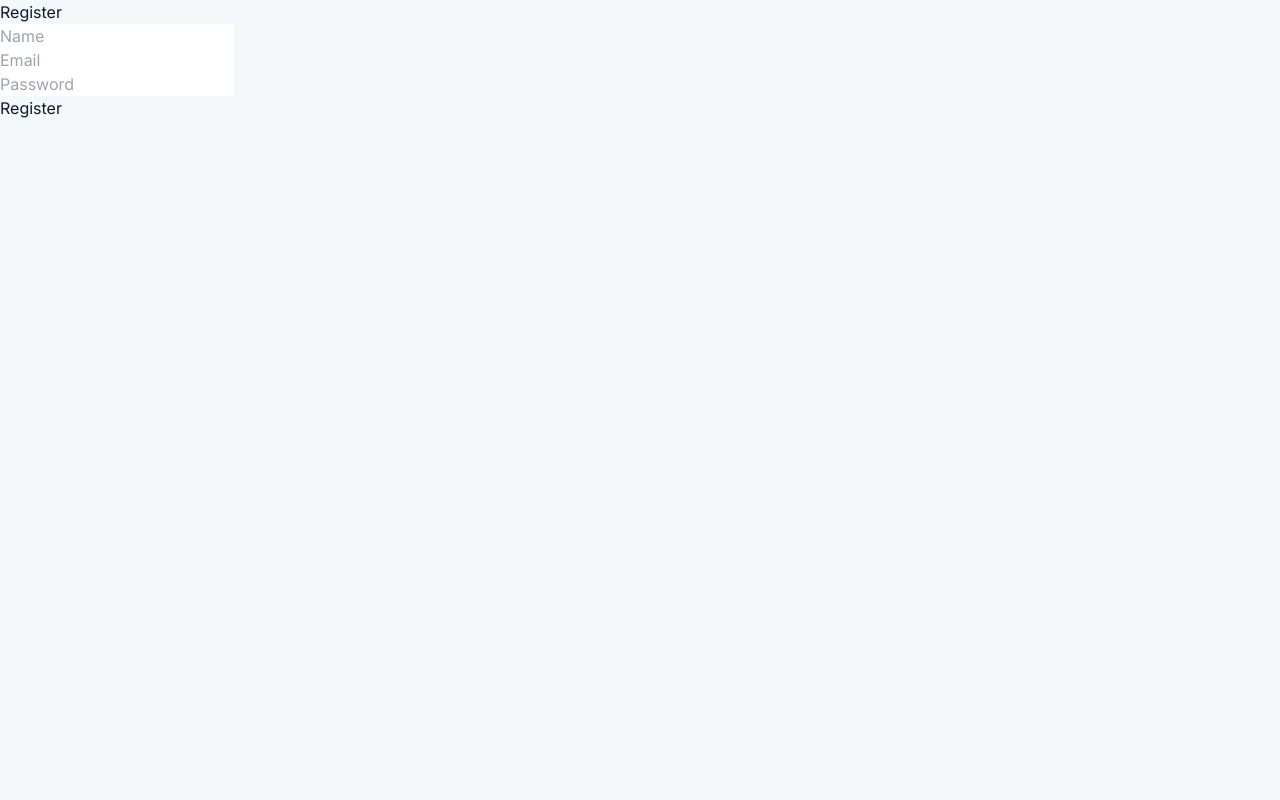
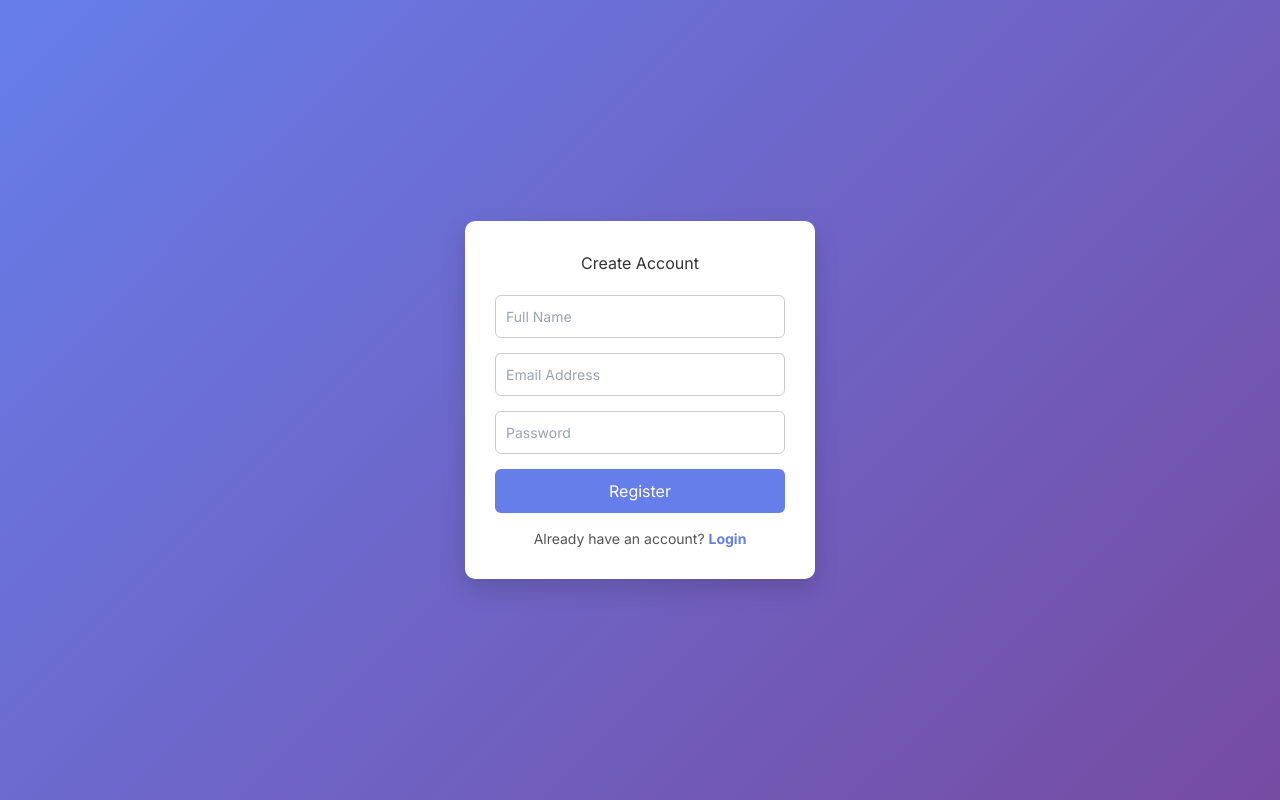
Before and after one commit to Sandeepchary-Vinjamoori/car-pool, a React (Create React App) app in the folder frontend/my-app/: page /register in a window 1280 px wide. Built offline with nearby package versions, Linux system fonts and the light colour scheme.

Commit message:
styled login and register pages

```diff
--- a/frontend/my-app/src/pages/Login.js
+++ b/frontend/my-app/src/pages/Login.js
@@ -9,35 +9,124 @@ function Login() {
 
   const handleSubmit = async (e) => {
     e.preventDefault();
+    try {
+      const res = await axios.post("/api/auth/login", { email, password });
+      const token = res.data?.token;
 
-    try {
-      const res = await axios.post("/api/auth/login", {
-        email,
-        password,
-      });
-      const token = res.data?.token;
       if (token) {
         localStorage.setItem("token", token);
         navigate("/dashboard");
         return;
       }
-      alert(res.data?.message || "Unexpected response from server");
+      alert(res.data?.message || "Unexpected response");
     } catch (err) {
-      console.error(err.response?.data);
-      alert(err.response?.data?.message || err.message || "Error logging in");
+      alert(err.response?.data?.message || "Login failed");
     }
   };
 
   return (
-    <div>
-      <h2>Login</h2>
-      <form onSubmit={handleSubmit}>
-        <input type="email" placeholder="Email" value={email} onChange={e => setEmail(e.target.value)} /><br/>
-        <input type="password" placeholder="Password" value={password} onChange={e => setPassword(e.target.value)} /><br/>
-        <button type="submit">Login</button>
-      </form>
+    <div style={styles.page}>
+      <div style={styles.card}>
+        <h2 style={styles.title}>Welcome Back</h2>
+        <p style={styles.subtitle}>Login to your account</p>
+
+        <form onSubmit={handleSubmit} style={styles.form}>
+          <input
+            type="email"
+            placeholder="Email"
+            value={email}
+            onChange={(e) => setEmail(e.target.value)}
+            style={styles.input}
+            required
+          />
+
+          <input
+            type="password"
+            placeholder="Password"
+            value={password}
+            onChange={(e) => setPassword(e.target.value)}
+            style={styles.input}
+            required
+          />
+
+          <button type="submit" style={styles.button}>
+            Login
+          </button>
+        </form>
+
+        {/* Register Link */}
+        <p style={styles.registerText}>
+          No account?{" "}
+          <span
+            style={styles.registerLink}
+            onClick={() => navigate("/register")}
+          >
+            Register
+          </span>
+        </p>
+      </div>
     </div>
   );
 }
 
+const styles = {
+  page: {
+    height: "100vh",
+    display: "flex",
+    justifyContent: "center",
+    alignItems: "center",
+    background: "linear-gradient(135deg, #667eea, #764ba2)",
+  },
+  card: {
+    background: "#fff",
+    padding: "2.5rem",
+    borderRadius: "12px",
+    width: "350px",
+    boxShadow: "0 10px 30px rgba(0,0,0,0.15)",
+    textAlign: "center",
+  },
+  title: {
+    marginBottom: "0.5rem",
+    fontSize: "1.8rem",
+    color: "#333",
+  },
+  subtitle: {
+    marginBottom: "1.5rem",
+    fontSize: "0.9rem",
+    color: "#777",
+  },
+  form: {
+    display: "flex",
+    flexDirection: "column",
+    gap: "1rem",
+  },
+  input: {
+    padding: "0.75rem",
+    borderRadius: "6px",
+    border: "1px solid #ccc",
+    fontSize: "0.95rem",
+  },
+  button: {
+    marginTop: "0.5rem",
+    padding: "0.75rem",
+    background: "#667eea",
+    color: "#fff",
+    border: "none",
+    borderRadius: "6px",
+    fontSize: "1rem",
+    cursor: "pointer",
+  },
+  registerText: {
+    marginTop: "1.5rem",
+    fontSize: "0.9rem",
+    color: "#555",
+  },
+  registerLink: {
+    color: "#667eea",
+    fontWeight: "600",
+    cursor: "pointer",
+    textDecoration: "underline",
+  },
+};
+
 export default Login;
--- a/frontend/my-app/src/pages/Register.js
+++ b/frontend/my-app/src/pages/Register.js
@@ -6,7 +6,7 @@ function Register() {
   const [name, setName] = useState("");
   const [email, setEmail] = useState("");
   const [password, setPassword] = useState("");
-  const navigate = useNavigate(); // add navigate
+  const navigate = useNavigate();
 
   const handleSubmit = async (e) => {
     e.preventDefault();
@@ -17,29 +17,125 @@ function Register() {
         email,
         password,
       });
+
       if (res.status === 201) {
         navigate("/login");
         return;
       }
+
       alert(res.data?.message || "Unexpected response from server");
     } catch (err) {
-      const msg = err.response?.data?.message || err.message || "Error registering user";
+      const msg =
+        err.response?.data?.message ||
+        err.message ||
+        "Error registering user";
       const details = err.response?.data?.details;
       alert(details ? `${msg}: ${details}` : msg);
     }
   };
 
   return (
-    <div>
-      <h2>Register</h2>
-      <form onSubmit={handleSubmit}>
-        <input type="text" placeholder="Name" value={name} onChange={e => setName(e.target.value)} /><br/>
-        <input type="email" placeholder="Email" value={email} onChange={e => setEmail(e.target.value)} /><br/>
-        <input type="password" placeholder="Password" value={password} onChange={e => setPassword(e.target.value)} /><br/>
-        <button type="submit">Register</button>
-      </form>
+    <div style={styles.container}>
+      <div style={styles.card}>
+        <h2 style={styles.title}>Create Account</h2>
+
+        <form onSubmit={handleSubmit}>
+          <input
+            type="text"
+            placeholder="Full Name"
+            value={name}
+            onChange={(e) => setName(e.target.value)}
+            style={styles.input}
+            required
+          />
+
+          <input
+            type="email"
+            placeholder="Email Address"
+            value={email}
+            onChange={(e) => setEmail(e.target.value)}
+            style={styles.input}
+            required
+          />
+
+          <input
+            type="password"
+            placeholder="Password"
+            value={password}
+            onChange={(e) => setPassword(e.target.value)}
+            style={styles.input}
+            required
+          />
+
+          <button type="submit" style={styles.button}>
+            Register
+          </button>
+        </form>
+
+        <p style={styles.footerText}>
+          Already have an account?{" "}
+          <span
+            style={styles.link}
+            onClick={() => navigate("/login")}
+          >
+            Login
+          </span>
+        </p>
+      </div>
     </div>
   );
 }
 
+const styles = {
+  container: {
+    height: "100vh",
+    display: "flex",
+    justifyContent: "center",
+    alignItems: "center",
+    background: "linear-gradient(135deg, #667eea, #764ba2)",
+  },
+  card: {
+    width: "350px",
+    padding: "30px",
+    borderRadius: "10px",
+    backgroundColor: "#fff",
+    boxShadow: "0 10px 25px rgba(0,0,0,0.15)",
+  },
+  title: {
+    textAlign: "center",
+    marginBottom: "20px",
+    color: "#333",
+  },
+  input: {
+    width: "100%",
+    padding: "10px",
+    marginBottom: "15px",
+    borderRadius: "6px",
+    border: "1px solid #ccc",
+    fontSize: "14px",
+    outline: "none",
+  },
+  button: {
+    width: "100%",
+    padding: "10px",
+    borderRadius: "6px",
+    border: "none",
+    backgroundColor: "#667eea",
+    color: "#fff",
+    fontSize: "16px",
+    cursor: "pointer",
+  },
+  footerText: {
+    marginTop: "15px",
+    textAlign: "center",
+    fontSize: "14px",
+    color: "#555",
+  },
+  link: {
+    color: "#667eea",
+    cursor: "pointer",
+    fontWeight: "bold",
+  },
+};
+
 export default Register;
```
Also changed, not shown: frontend/my-app/src/pages/Dashboard.jsx (+56 -18 lines), 1 other file (tests, documents, lock files or other folders).
